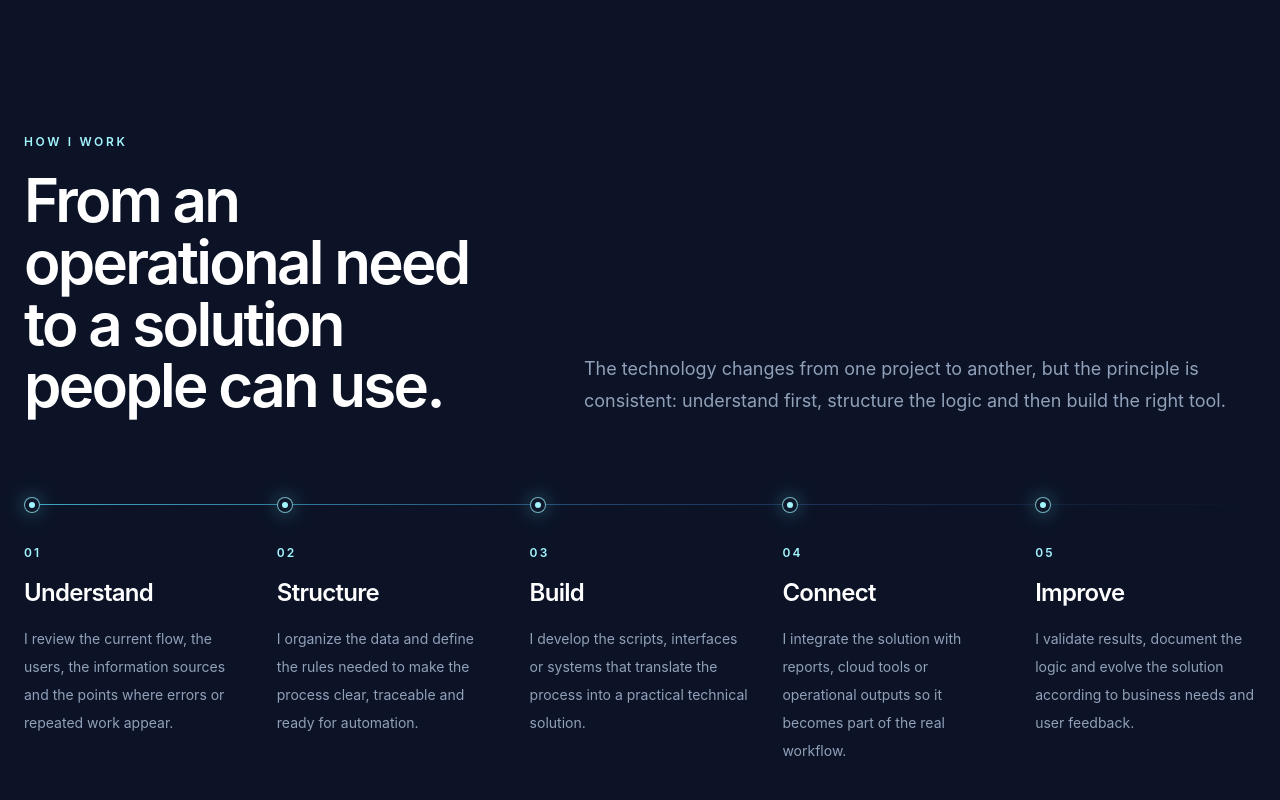
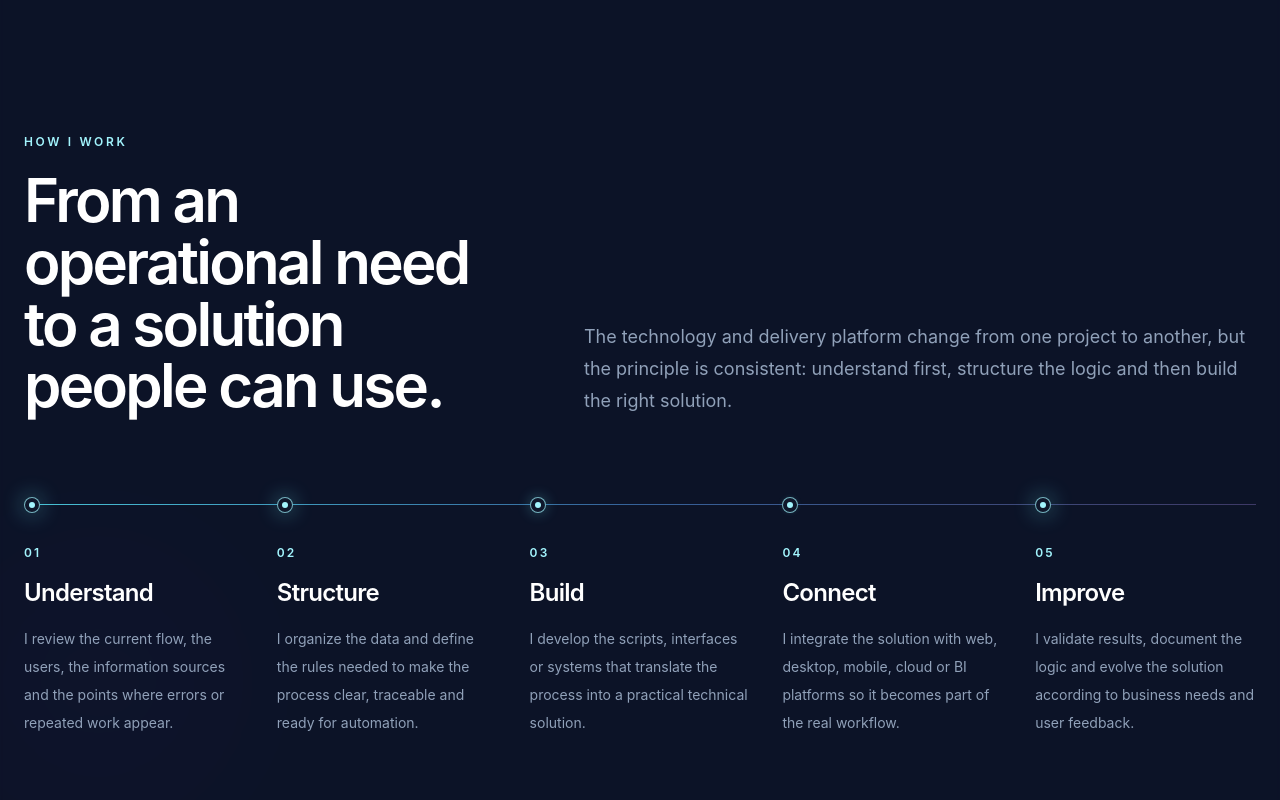
Before and after one commit to OropezaNtx/portfolio-fernando, a React (Vite) app: page / in a window 1280 px wide. Shown: the part 7340-8140 px from the top of the page. Built offline with nearby package versions, Linux system fonts and the light colour scheme.

Commit message:
Animate process flow and platform delivery stages

```diff
--- a/src/components/Process.jsx
+++ b/src/components/Process.jsx
@@ -4,18 +4,24 @@ const steps = [
   ["01", "Understand", "I review the current flow, the users, the information sources and the points where errors or repeated work appear."],
   ["02", "Structure", "I organize the data and define the rules needed to make the process clear, traceable and ready for automation."],
   ["03", "Build", "I develop the scripts, interfaces or systems that translate the process into a practical technical solution."],
-  ["04", "Connect", "I integrate the solution with reports, cloud tools or operational outputs so it becomes part of the real workflow."],
+  ["04", "Connect", "I integrate the solution with web, desktop, mobile, cloud or BI platforms so it becomes part of the real workflow."],
   ["05", "Improve", "I validate results, document the logic and evolve the solution according to business needs and user feedback."],
 ]
 
 function Process() {
   return (
     <section id="process" className="relative overflow-hidden bg-slate-900/82 py-28 text-white backdrop-blur-[2px] md:py-36">
-      <div className="section-shell">
+      <motion.div
+        animate={{ x: [0, 35, 0], opacity: [0.08, 0.16, 0.08] }}
+        transition={{ duration: 15, repeat: Infinity, ease: "easeInOut" }}
+        className="absolute -left-24 bottom-10 h-80 w-80 rounded-full bg-violet-500/10 blur-3xl"
+      />
+
+      <div className="section-shell relative">
         <motion.div
           initial={{ opacity: 0, y: 32 }}
           whileInView={{ opacity: 1, y: 0 }}
-          transition={{ duration: 0.7 }}
+          transition={{ duration: 0.75, ease: [0.22, 1, 0.36, 1] }}
           viewport={{ once: true }}
           className="grid gap-8 lg:grid-cols-[0.8fr_1.2fr] lg:items-end"
         >
@@ -26,29 +32,55 @@ function Process() {
             </h2>
           </div>
           <p className="max-w-2xl text-lg leading-8 text-slate-400 lg:justify-self-end">
-            The technology changes from one project to another, but the principle is consistent: understand first, structure the logic and then build the right tool.
+            The technology and delivery platform change from one project to another, but the principle is consistent: understand first, structure the logic and then build the right solution.
           </p>
         </motion.div>
 
         <div className="relative mt-20">
-          <div className="absolute left-[7px] top-3 hidden h-[calc(100%-1.5rem)] w-px bg-gradient-to-b from-cyan-300/70 via-blue-400/30 to-transparent md:block lg:left-0 lg:top-[7px] lg:h-px lg:w-full lg:bg-gradient-to-r" />
+          <div className="absolute left-[7px] top-3 hidden h-[calc(100%-1.5rem)] w-px bg-white/[0.06] md:block lg:left-0 lg:top-[7px] lg:h-px lg:w-full" />
+
+          <motion.div
+            initial={{ scaleY: 0 }}
+            whileInView={{ scaleY: 1 }}
+            transition={{ duration: 1.4, ease: [0.22, 1, 0.36, 1] }}
+            viewport={{ once: true, amount: 0.1 }}
+            className="absolute left-[7px] top-3 hidden h-[calc(100%-1.5rem)] w-px origin-top bg-gradient-to-b from-cyan-300 via-blue-400/45 to-transparent md:block lg:hidden"
+          />
+
+          <motion.div
+            initial={{ scaleX: 0 }}
+            whileInView={{ scaleX: 1 }}
+            transition={{ duration: 1.5, ease: [0.22, 1, 0.36, 1] }}
+            viewport={{ once: true, amount: 0.15 }}
+            className="absolute left-0 top-[7px] hidden h-px w-full origin-left bg-gradient-to-r from-cyan-300/80 via-blue-400/50 to-violet-400/25 lg:block"
+          />
 
           <div className="grid gap-10 lg:grid-cols-5 lg:gap-8">
             {steps.map(([number, title, description], index) => (
               <motion.article
                 key={number}
-                initial={{ opacity: 0, y: 26 }}
+                initial={{ opacity: 0, y: 32 }}
                 whileInView={{ opacity: 1, y: 0 }}
-                transition={{ duration: 0.55, delay: index * 0.08 }}
-                viewport={{ once: true }}
-                className="relative pl-10 md:pl-12 lg:pl-0 lg:pt-12"
+                transition={{ duration: 0.62, delay: index * 0.11, ease: [0.22, 1, 0.36, 1] }}
+                viewport={{ once: true, amount: 0.3 }}
+                whileHover={{ y: -6 }}
+                className="group relative pl-10 md:pl-12 lg:pl-0 lg:pt-12"
               >
-                <span className="absolute left-0 top-1 flex h-4 w-4 items-center justify-center rounded-full border border-cyan-200/70 bg-slate-900 shadow-[0_0_18px_rgba(103,232,249,0.38)] lg:top-0">
+                <motion.span
+                  animate={{ boxShadow: ["0 0 0 rgba(103,232,249,0)", "0 0 22px rgba(103,232,249,0.5)", "0 0 0 rgba(103,232,249,0)"] }}
+                  transition={{ duration: 4.5, repeat: Infinity, delay: index * 0.7 }}
+                  className="absolute left-0 top-1 flex h-4 w-4 items-center justify-center rounded-full border border-cyan-200/70 bg-slate-900 lg:top-0"
+                >
                   <span className="h-1.5 w-1.5 rounded-full bg-cyan-200" />
-                </span>
+                </motion.span>
+
                 <p className="text-xs font-semibold tracking-[0.18em] text-cyan-200">{number}</p>
-                <h3 className="mt-4 text-2xl font-semibold tracking-[-0.03em]">{title}</h3>
-                <p className="mt-4 text-sm leading-7 text-slate-400">{description}</p>
+                <h3 className="mt-4 text-2xl font-semibold tracking-[-0.03em] transition group-hover:text-cyan-100">
+                  {title}
+                </h3>
+                <p className="mt-4 text-sm leading-7 text-slate-400 transition group-hover:text-slate-300">
+                  {description}
+                </p>
               </motion.article>
             ))}
           </div>
```
